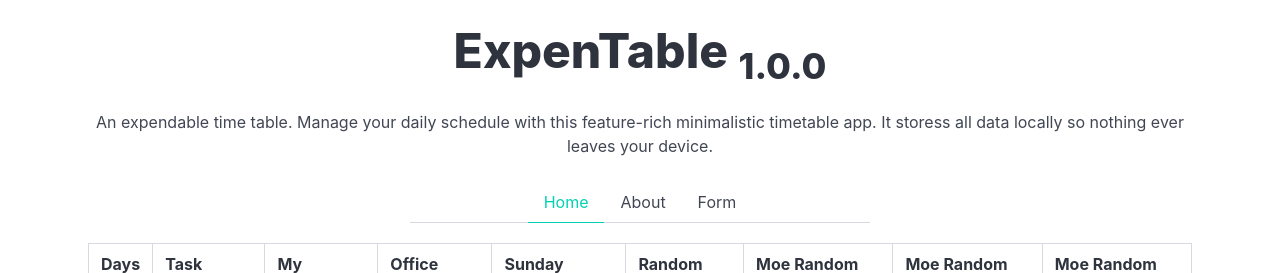
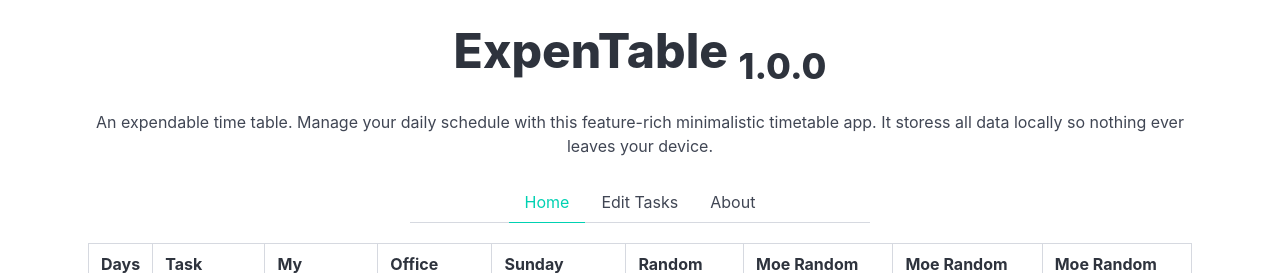
Before and after one commit to Blankscreen-exe/ExpenTable, a React (Vite) app: page / in a window 1280 px wide. Shown: the top 273 px of the page. Built offline with nearby package versions, Linux system fonts and the light colour scheme.

Commit message:
add tab active color

```diff
--- a/src/components/common/Tabs.jsx
+++ b/src/components/common/Tabs.jsx
@@ -2,6 +2,7 @@ import React from "react";
 import { NavLink } from "react-router-dom";
 import { useLocation } from 'react-router-dom';
 import appConstants from "../../appConstants";
+import { combineClassNames } from "../../helpers";
 
 function Tabs() {
     const currentPath = useLocation().pathname;
@@ -9,14 +10,14 @@ function Tabs() {
     <div className="tabs-container">
       <div className="tabs is-centered">
         <ul>
-          <li className={currentPath==appConstants.routes.home ? "is-active has-text-primary" : ""}>
+          <li className={currentPath==appConstants.routes.home ? "is-active is-active-tab" : ""}>
             <NavLink to={appConstants.routes.home} >Home</NavLink>
           </li>
-          <li className={currentPath==appConstants.routes.about ? "is-active" : ""}>
+          <li className={currentPath==appConstants.routes.form ? "is-active is-active-tab" : ""}>
+            <NavLink to={appConstants.routes.form} >Edit Tasks</NavLink>
+          </li>
+          <li className={currentPath==appConstants.routes.about ? "is-active is-active-tab" : ""}>
             <NavLink to={appConstants.routes.about} >About</NavLink>
-          </li>
-          <li className={currentPath==appConstants.routes.form ? "is-active" : ""}>
-            <NavLink to={appConstants.routes.form} >Form</NavLink>
           </li>
         </ul>
       </div>
```
